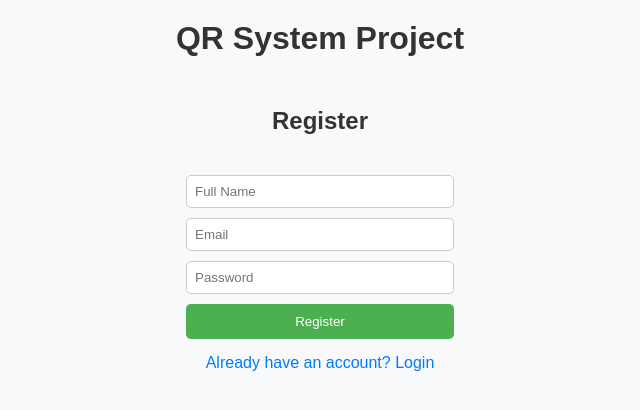
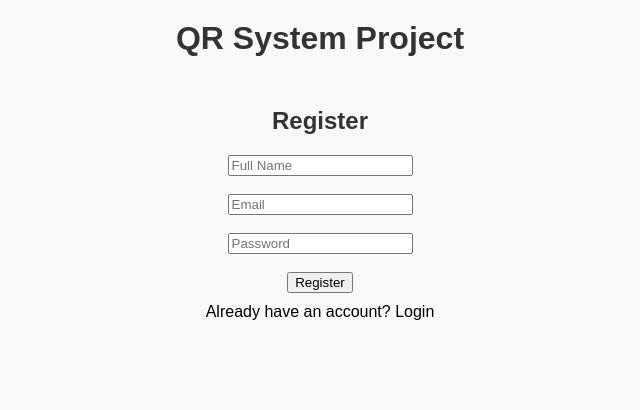
Before and after one commit to Yuthish31/QR-Code-Generator, a React (Vite) app: page /auth in a window 1280 px wide. Both pictures are taken after a click on the element "Don't have an account? Register". Shown: the top 410 px of the page, without its empty margins (320-960 px from the left). Built offline with nearby package versions, Linux system fonts and the light colour scheme; no server answers.

Commit message:
Initial commit: QR Code Generator with Firebase setup

```diff
--- a/src/components/Auth.jsx
+++ b/src/components/Auth.jsx
@@ -3,29 +3,23 @@ import {
   getAuth,
   createUserWithEmailAndPassword,
   signInWithEmailAndPassword,
+  updateProfile,
 } from "firebase/auth";
-import {
-  getFirestore,
-  doc,
-  setDoc,
-  getDoc
-} from "firebase/firestore";
+import { getFirestore, doc, setDoc, getDoc } from "firebase/firestore";
 import { useNavigate } from "react-router-dom";
 import { app } from "./firebaseConfig"; // adjust path if needed
 
 const Auth = () => {
   const [email, setEmail] = useState("");
   const [password, setPassword] = useState("");
-  const [username, setUsername] = useState(""); // 👈 new field for name
+  const [name, setName] = useState(""); // works for both login fetch & register
   const [isLogin, setIsLogin] = useState(true);
-
   const auth = getAuth(app);
   const db = getFirestore(app);
   const navigate = useNavigate();
 
   const handleSubmit = async (e) => {
     e.preventDefault();
-
     try {
       if (isLogin) {
         // ------------------ LOGIN ------------------
@@ -40,32 +34,35 @@ const Auth = () => {
         }
 
         const userData = userDoc.data();
-        localStorage.setItem("username", userData.username || "Unknown User"); // 🧠 store for uploads
+        localStorage.setItem("username", userData.name || "Unknown User");
         localStorage.setItem("uid", user.uid);
 
-        alert(`Welcome back, ${userData.username || "User"}!`);
+        alert(`Welcome back, ${userData.name || "User"}!`);
         navigate("/");
       } else {
-        // ---------------- REGISTER ----------------
-        if (!username.trim()) {
-          alert("Please enter a username.");
+        // ------------------ REGISTER ------------------
+        if (!name.trim()) {
+          alert("Please enter your full name.");
           return;
         }
 
         const userCredential = await createUserWithEmailAndPassword(auth, email, password);
         const user = userCredential.user;
 
-        // 🧾 Save user details in Firestore
+        // Save name to Firebase Auth profile
+        await updateProfile(user, { displayName: name });
+
+        // Save user in Firestore
         await setDoc(doc(db, "users", user.uid), {
           uid: user.uid,
-          username: username.trim(),
+          name: name.trim(),
           email: user.email,
-          approved: true, // auto-approved
+          approved: true,
           createdAt: new Date().toISOString(),
         });
 
         alert("Registration successful! You can now log in.");
-        setIsLogin(true); // switch to login view automatically
+        setIsLogin(true); // switch to login
       }
     } catch (err) {
       console.error("Auth error:", err);
@@ -74,21 +71,19 @@ const Auth = () => {
   };
 
   return (
-    <div style={styles.container}>
+    <div style={{ textAlign: "center", marginTop: "50px" }}>
       <h2>{isLogin ? "Login" : "Register"}</h2>
-
-      <form onSubmit={handleSubmit} style={styles.form}>
+      <form onSubmit={handleSubmit}>
         {!isLogin && (
           <>
             <input
               type="text"
               placeholder="Full Name"
-              value={username}
-              onChange={(e) => setUsername(e.target.value)}
+              value={name}
+              onChange={(e) => setName(e.target.value)}
               required
-              style={styles.input}
             />
-            <br />
+            <br /><br />
           </>
         )}
 
@@ -98,24 +93,23 @@ const Auth = () => {
           value={email}
           onChange={(e) => setEmail(e.target.value)}
           required
-          style={styles.input}
         />
-        <br />
+        <br /><br />
         <input
           type="password"
           placeholder="Password"
           value={password}
           onChange={(e) => setPassword(e.target.value)}
           required
-          style={styles.input}
         />
-        <br />
-        <button type="submit" style={styles.button}>
-          {isLogin ? "Login" : "Register"}
-        </button>
+        <br /><br />
+        <button type="submit">{isLogin ? "Login" : "Register"}</button>
       </form>
 
-      <p onClick={() => setIsLogin(!isLogin)} style={styles.toggle}>
+      <p
+        onClick={() => setIsLogin(!isLogin)}
+        style={{ cursor: "pointer", marginTop: "10px" }}
+      >
         {isLogin
           ? "Don't have an account? Register"
           : "Already have an account? Login"}
@@ -124,39 +118,4 @@ const Auth = () => {
   );
 };
 
-// 🎨 Simple styling
-const styles = {
-  container: {
-    textAlign: "center",
-    marginTop: "50px",
-    fontFamily: "Arial, sans-serif",
-  },
-  form: {
-    display: "inline-block",
-    textAlign: "left",
-    marginTop: "20px",
-  },
-  input: {
-    width: "250px",
-    padding: "8px",
-    marginBottom: "10px",
-    borderRadius: "5px",
-    border: "1px solid #ccc",
-  },
-  button: {
-    width: "100%",
-    padding: "10px",
-    borderRadius: "5px",
-    backgroundColor: "#4CAF50",
-    color: "white",
-    border: "none",
-    cursor: "pointer",
-  },
-  toggle: {
-    marginTop: "15px",
-    color: "#007bff",
-    cursor: "pointer",
-  },
-};
-
 export default Auth;
--- a/src/components/FileUploader.jsx
+++ b/src/components/FileUploader.jsx
@@ -16,7 +16,6 @@ function FileUploader({ onDataLoaded }) {
   const auth = getAuth();
   const db = getFirestore();
 
-  // Track logged-in user
   useEffect(() => {
     const unsubscribe = onAuthStateChanged(auth, (currentUser) => {
       setUser(currentUser);
@@ -24,17 +23,15 @@ function FileUploader({ onDataLoaded }) {
     return () => unsubscribe();
   }, []);
 
-  // Handle Excel file upload
   const handleFileUpload = async (e) => {
     const file = e.target.files[0];
     if (!file) return;
-
     if (!user) {
       alert("You must be logged in to upload files.");
       return;
     }
 
-    const username = localStorage.getItem("username") || "Unknown User";
+    const username = localStorage.getItem("username") || user.displayName || user.email;
     const userUid = localStorage.getItem("uid") || user.uid;
 
     setFileName(file.name);
@@ -47,35 +44,32 @@ function FileUploader({ onDataLoaded }) {
       const firstSheet = workbook.Sheets[workbook.SheetNames[0]];
       let jsonData = XLSX.utils.sheet_to_json(firstSheet, { defval: "" });
 
-      // Filter out empty rows
       jsonData = jsonData.filter((row) =>
         Object.values(row).some((val) => val && val.toString().trim() !== "")
       );
 
       setPreviewData(jsonData.slice(0, 5));
+
       const savedData = [];
 
       try {
-        // Save each row under uploads/{userUid}/files/
         for (const row of jsonData) {
-          const docRef = await addDoc(collection(db, "uploads", userUid, "files"), {
+          const docRef = await addDoc(collection(db, "allFiles"), {
             fileName: file.name,
-            uploadedBy: userUid,
-            uploadedByName: username,
+            uploadedBy: username,
+            userId: userUid,
             data: row,
             uploadedAt: new Date(),
           });
-
           savedData.push({ ...row, docId: docRef.id });
         }
 
         setAllData(savedData);
         onDataLoaded && onDataLoaded(savedData, user);
-
-        alert(`✅ ${file.name} uploaded successfully by ${username}`);
+        alert(`File uploaded and all rows saved successfully by ${username}!`);
       } catch (error) {
         console.error("Error saving to Firestore:", error);
-        alert("❌ Failed to save data. Check console for details.");
+        alert("Failed to save data. Check console for details.");
       }
 
       setUploading(false);
@@ -84,22 +78,16 @@ function FileUploader({ onDataLoaded }) {
     reader.readAsArrayBuffer(file);
   };
 
-  // Download individual QR code
-  const downloadQRCode = (index) => {
-    const canvas = document.getElementById(`qr-${index}`);
+  const downloadQRCode = (id) => {
+    const canvas = document.getElementById(`qr-${id}`);
     if (!canvas) return;
-
-    const pngUrl = canvas
-      .toDataURL("image/png")
-      .replace("image/png", "image/octet-stream");
-
+    const pngUrl = canvas.toDataURL("image/png").replace("image/png", "image/octet-stream");
     const downloadLink = document.createElement("a");
     downloadLink.href = pngUrl;
-    downloadLink.download = `QR-${allData[index].docId}.png`;
+    downloadLink.download = `QR-${allData[id].docId}.png`;
     downloadLink.click();
   };
 
-  // Download all QR codes as ZIP
   const downloadAllQRCodes = async () => {
     const zip = new JSZip();
     allData.forEach((row, index) => {
@@ -127,10 +115,9 @@ function FileUploader({ onDataLoaded }) {
       <p>Logged in as: <b>{localStorage.getItem("username") || user.email}</b></p>
 
       <input type="file" accept=".xlsx, .xls" onChange={handleFileUpload} />
-      {fileName && <p>Uploaded File: <b>{fileName}</b></p>}
+      {fileName && <p>Uploaded: <b>{fileName}</b></p>}
       {uploading && <p style={{ color: "blue" }}>Uploading and saving data...</p>}
 
-      {/* Preview Table */}
       {previewData.length > 0 && (
         <div style={styles.tableContainer}>
           <h3>Preview (First 5 Rows)</h3>
@@ -155,17 +142,15 @@ function FileUploader({ onDataLoaded }) {
         </div>
       )}
 
-      {/* QR Codes */}
       {allData.length > 0 && (
         <>
           <h3>Generated QR Codes</h3>
           <button onClick={downloadAllQRCodes} style={{ marginBottom: "10px" }}>
             Download All QR Codes (ZIP)
           </button>
-
           <div style={{ display: "flex", flexWrap: "wrap", gap: "20px", justifyContent: "center" }}>
             {allData.map((row, index) => {
-              const qrValue = `${window.location.origin}/system/${row.docId}`;
+              const qrValue = `https://ls-qr-code-generator-3117.netlify.app/system/${row.docId}`;
               return (
                 <div
                   key={index}
@@ -174,14 +159,11 @@ function FileUploader({ onDataLoaded }) {
                     border: "1px solid #ddd",
                     padding: "10px",
                     borderRadius: "8px",
-                    width: "180px",
-                    boxShadow: "0 2px 5px rgba(0,0,0,0.1)"
+                    width: "160px",
                   }}
                 >
                   <QRCodeCanvas id={`qr-${index}`} value={qrValue} size={120} />
                   <p style={{ marginTop: "8px", fontWeight: "bold" }}>{row.System || `System ${index + 1}`}</p>
-                  <p><b>Motherboard:</b> {row.MotherboardSN || "N/A"}</p>
-                  <p><b>Monitor:</b> {row.MonitorSN || "N/A"}</p>
                   <button onClick={() => downloadQRCode(index)}>Download QR</button>
                 </div>
               );
```
